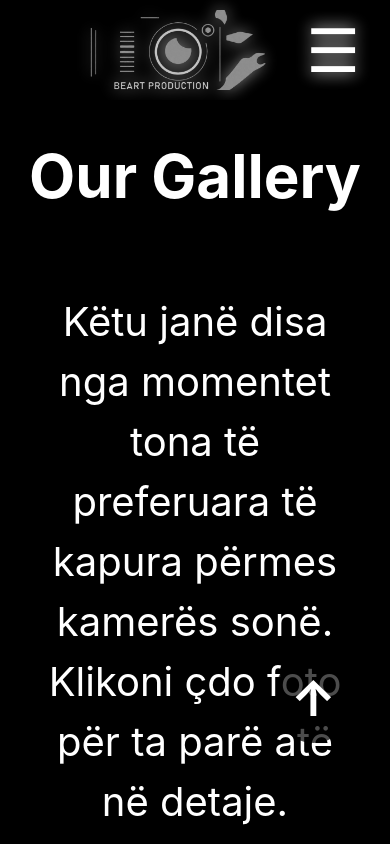
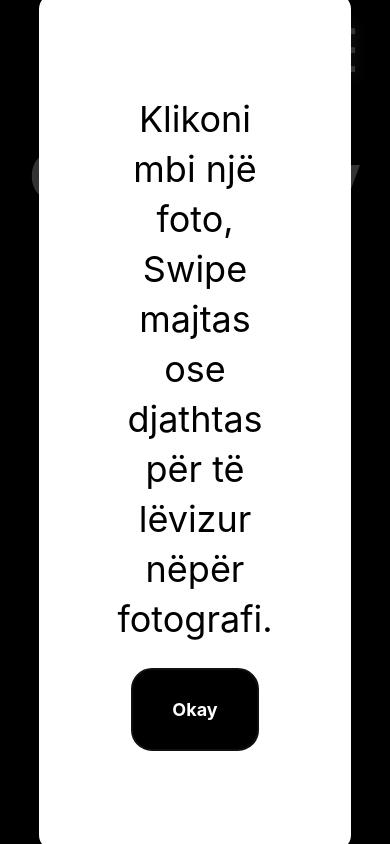
Before and after one commit to baftjarjusufi/beartkreative, a React Native app: screen /Gallery in a window 390 px wide. Built offline with nearby package versions, Linux system fonts and the light colour scheme.

Commit message:
''optimization and some bug fixed''

```diff
--- a/package.json
+++ b/package.json
@@ -25,6 +25,7 @@
     "@react-navigation/stack": "^7.2.10",
     "@splinetool/react-spline": "^4.0.0",
     "@splinetool/runtime": "^1.9.89",
+    "lodash.debounce": "^4.0.8",
     "react": "^19.1.0",
     "react-dom": "^19.1.0",
     "react-icons": "^5.5.0",
--- a/src/components/Gallery.js
+++ b/src/components/Gallery.js
@@ -1,4 +1,4 @@
-import React, { useEffect, useRef, useState } from 'react';
+import React, { useEffect, useRef, useState, useCallback } from 'react';
 import {
     View,
     Text,
@@ -7,12 +7,14 @@ import {
     Modal,
     TouchableOpacity,
     useWindowDimensions,
+    FlatList,
 } from 'react-native';
 import Navbar from './Navbar';
-import { ScrollView } from 'react-native-web';
 import galleryImages from "./galleryImages";
 import Footer from "./Footer";
 import { useSwipeable } from "react-swipeable";
+import debounce from 'lodash.debounce';  // Ensure lodash.debounce is imported
+
 
 const Gallery = () => {
     const [isModalVisible, setIsModalVisible] = useState(false);
@@ -21,7 +23,7 @@ const Gallery = () => {
     const scrollViewRef = useRef(null);
     const [isHovered, setIsHovered] = useState(false);
     const [loadedImages, setLoadedImages] = useState(5); // Initially load 5 images
-    const imagesPerLoad = 5; // Number of images to load at once
+    const imagesPerLoad = 2; // Number of images to load at once
 
     const imageArray = galleryImages;
 
@@ -53,16 +55,25 @@ const Gallery = () => {
         }
     };
 
-    const handleScroll = (event) => {
+    // Lazy load more images when scrolling reaches the end
+    const handleEndReached = () => {
+        setLoadedImages(prev => prev + imagesPerLoad);
+    };
+
+    // The handleScroll function with debounce and useCallback
+    const handleScroll = useCallback(
+        debounce((event) => {
             const contentHeight = event.nativeEvent.contentSize.height;
             const contentOffsetY = event.nativeEvent.contentOffset.y;
             const visibleHeight = event.nativeEvent.layoutMeasurement.height;
 
-        // If the user has scrolled to the bottom (near the last image), load more images
+            // Lazy load images when user scrolls near the end
             if (contentOffsetY + visibleHeight >= contentHeight - 100) {
-            setLoadedImages(prev => prev + imagesPerLoad);
+                setLoadedImages((prev) => prev + imagesPerLoad);
             }
-    };
+        }, 200),  // 200ms debounce delay
+        [] // Empty dependency array so this callback does not change on re-renders
+    );
 
     const isMobile = width <= 600;
 
@@ -76,39 +87,54 @@ const Gallery = () => {
     const handleMouseEnter = () => setIsHovered(true);
     const handleMouseLeave = () => setIsHovered(false);
 
+    const [currentStep, setCurrentStep] = useState(0); // Keeps track of which tutorial step we are on
+    const [tutorialModalVisible, setTutorialModalVisible] = useState(true); // Tutorial modal visibility
+
+    // FlatList render item for gallery images
+    const renderItem = ({ item, index }) => (
+        <TouchableOpacity
+            key={index}
+            onPress={() => handleImageClick(index)}
+            style={[styles.imageWrapper,
+                isMobile ? styles.imageMobile : styles.imageDesktop,
+                isHovered ? styles.imageHovered : null]}
+            onMouseEnter={handleMouseEnter}
+            onMouseLeave={handleMouseLeave}
+
+        >
+            <Image
+                source={item}
+                style={[styles.image, isHovered ? styles.imageTilt : null]}
+                resizeMode="cover"
+            />
+        </TouchableOpacity>
+    );
+
     return (
         <View style={styles.container}>
             <Navbar />
-            <ScrollView
-                ref={scrollViewRef}
+            <FlatList
+                data={imageArray.slice(0, loadedImages)}
+                renderItem={renderItem}
+                keyExtractor={(item, index) => index.toString()}
                 contentContainerStyle={styles.content}
+
                 onScroll={handleScroll}
-                scrollEventThrottle={16}
-            >
+                ListHeaderComponent={
+                    <>
                         <Text style={styles.title}>Our Gallery</Text>
                         <Text style={styles.introductionText}>
                             Këtu janë disa nga momentet tona të preferuara të kapura përmes kamerës sonë.
                             {'\n'}Klikoni çdo foto për ta parë atë në detaje.
                         </Text>
                         <View style={styles.linetest}></View>
+                    </>
+                }
+                onEndReached={handleEndReached}
+                onEndReachedThreshold={0.1} // Trigger lazy load when near the end
+                numColumns={isMobile ? 1 : 3}
 
-                <View style={styles.galleryGrid}>
-                    {imageArray.slice(0, loadedImages).map((image, index) => (
-                        <TouchableOpacity
-                            key={index}
-                            onPress={() => handleImageClick(index)}
-                            style={[styles.imageWrapper, isMobile ? styles.imageMobile : styles.imageDesktop, isHovered ? styles.imageHovered : null]}
-                            onMouseEnter={handleMouseEnter}
-                            onMouseLeave={handleMouseLeave}
-                        >
-                            <Image
-                                source={image}
-                                style={[styles.image, isHovered ? styles.imageTilt : null]}
-                                resizeMode="cover"
             />
-                        </TouchableOpacity>
-                    ))}
-                </View>
 
             {isModalVisible && currentImageIndex !== null && (
                 <Modal transparent={true} visible={isModalVisible} onRequestClose={handleCloseModal}>
@@ -135,12 +161,25 @@ const Gallery = () => {
                 </Modal>
             )}
 
+            {/* Tutorial Modal */}
+            {tutorialModalVisible && (
+                <Modal transparent={true} visible={tutorialModalVisible} onRequestClose={() => setTutorialModalVisible(false)}>
+                    <View style={styles.modalContainer}>
+                        <View style={styles.tutorialModal}>
+                            <Text style={styles.tutorialText}>
+                                Klikoni mbi një foto, Swipe majtas ose djathtas për të lëvizur nëpër fotografi.
+                            </Text>
+
+                            <TouchableOpacity style={styles.nextButton} onPress={() => setTutorialModalVisible(false)}>
+                                <Text style={styles.nextButtonText}>Okay</Text>
+                            </TouchableOpacity>
+
+                        </View>
+                    </View>
+                </Modal>
+            )}
+
             <Footer />
-            </ScrollView>
-
-            <TouchableOpacity style={styles.goToTopButton} onPress={() => scrollViewRef.current?.scrollTo({ y: 0, animated: true })}>
-                <Text style={styles.goToTopText}>↑</Text>
-            </TouchableOpacity>
         </View>
     );
 };
@@ -161,6 +200,9 @@ const styles = StyleSheet.create({
         marginTop: 40,
         marginBottom: 80,
         fontWeight: 'bold',
+        textAlign: 'center',
+        alignSelf: 'center',  // Ensures the Text is centered in parent
+        width: '100%',        // Optional: makes sure it spans full width
     },
     galleryGrid: {
         flexDirection: 'row',
@@ -187,30 +229,26 @@ const styles = StyleSheet.create({
         borderRadius: 10,
         overflow: 'hidden',
         margin: 40,
+        borderColor: 'white',
+        transition: 'border 0.3s ease', // Smooth transition for the border
         border: '5px solid white',
+
     },
     imageDesktop: {
         width: 600,
         height: 450,
     },
     imageMobile: {
-        width: '95%',
+        width: '100%',
         height: 500,
-        userSelect: 'none',
+        aspectRatio: 1,
     },
     image: {
         width: '100%',
         height: '100%',
-        userSelect: 'none',
-        transition: 'transform 0.5s ease',
     },
     imageHovered: {
-        transform: 'scale(1.05)',
-        border: '5px transparent #fff',
-    },
-    imageTilt: {
-        transform: 'rotateX(20deg) rotateY(20deg)',
-        border: '5px solid #fff',
+        transform: [{ scale: 1.05 }],
     },
     modalContainer: {
         flex: 1,
@@ -226,7 +264,6 @@ const styles = StyleSheet.create({
     zoomedImageMobile: {
         width: '100%',
         height: '100%',
-        borderRadius: 0,
     },
     zoomedImageWrapper: {
         position: 'relative',
@@ -242,8 +279,7 @@ const styles = StyleSheet.create({
         padding: 30,
         backgroundColor: 'transparent',
         borderRadius: 5,
-        zIndex: 999, // Ensure it is in front of other elements
-
+        zIndex: 999,
     },
     closeText: {
         fontSize: 50,
@@ -270,18 +306,35 @@ const styles = StyleSheet.create({
         fontWeight: 'bold',
         WebkitTextStroke: '3px white',
     },
-    goToTopButton: {
-        position: 'absolute',
-        bottom: '12%',
-        right: '10%',
-        backgroundColor: 'rgba(0, 0, 0, 0.7)',
-        borderRadius: 50,
-        padding: 15,
+
+    // Tutorial Modal
+    tutorialModal: {
+        padding: 100,
+        backgroundColor: 'white',
+        borderRadius: 15,
+        alignItems: 'center',
+        justifyContent: 'center',
+        width:'80%', maxWidth:500,
     },
-    goToTopText: {
-        fontSize: 50,
+    tutorialText: {
+        fontSize: 36,
+        color: 'black',
+        marginBottom: 25,
+        textAlign: 'center',
+        lineHeight: 50,
+    },
+    nextButton: {
+        backgroundColor: 'black',
+        paddingVertical: 30,
+        paddingHorizontal: 40,
+        borderRadius: 20,
+        outline:'none',
+        borderWidth:0,
+    },
+    nextButtonText: {
         color: 'white',
-        fontWeight: 'bold',
+        fontWeight: 'bold' ,
+        fontSize: 18,
     },
 });
 
```
Also changed, not shown: 2 other files (tests, documents, lock files or other folders). Lines whose indentation alone changed are shown as unchanged.
